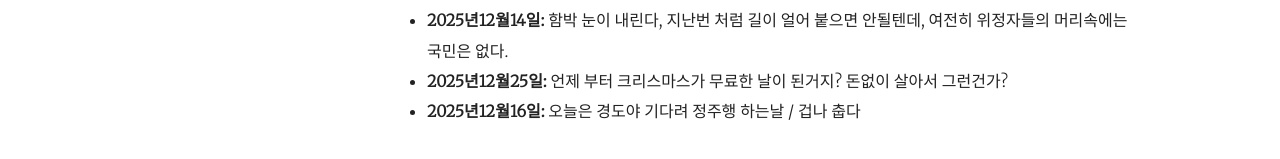
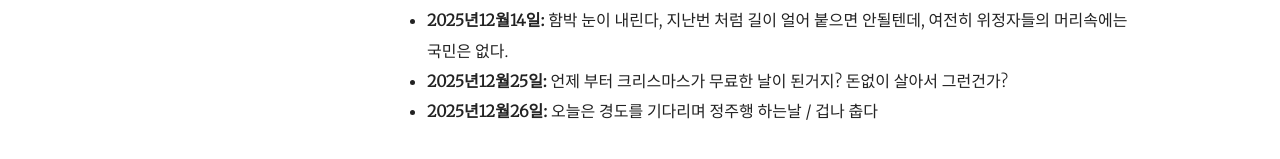
Before and after one commit to hslee77/hslee77.github.io, a Jekyll site: the page built from wiki/memo/2025-12-06-dec.md, in a window 1280 px wide and 900 px high, scrolled down 2178 px. Shown: the part 728-887 px from the top of the window. Built offline with Jekyll 4.4.1, drawn with Linux system fonts in a browser that asks for light colours.

Commit message:
20251226 update v3.0

```diff
--- a/wiki/memo/2025-12-06-dec.md
+++ b/wiki/memo/2025-12-06-dec.md
@@ -36,4 +36,4 @@ categories: [Tommy Journey,December]
 - **2025년12월12일:** 시스템 성능 엔지니어링 2회차 강독회, 사람들은 여전히 오프라인 모임에 대한 목마름이 있다. 다시 시작해 보자
 - **2025년12월14일:** 함박 눈이 내린다, 지난번 처럼 길이 얼어 붙으면 안될텐데, 여전히 위정자들의 머리속에는 국민은 없다.
 - **2025년12월25일:** 언제 부터 크리스마스가 무료한 날이 된거지? 돈없이 살아서 그런건가?
-- **2025년12월16일:** 오늘은 경도야 기다려 정주행 하는날 / 겁나 춥다
+- **2025년12월26일:** 오늘은 경도를 기다리며 정주행 하는날 / 겁나 춥다
```
